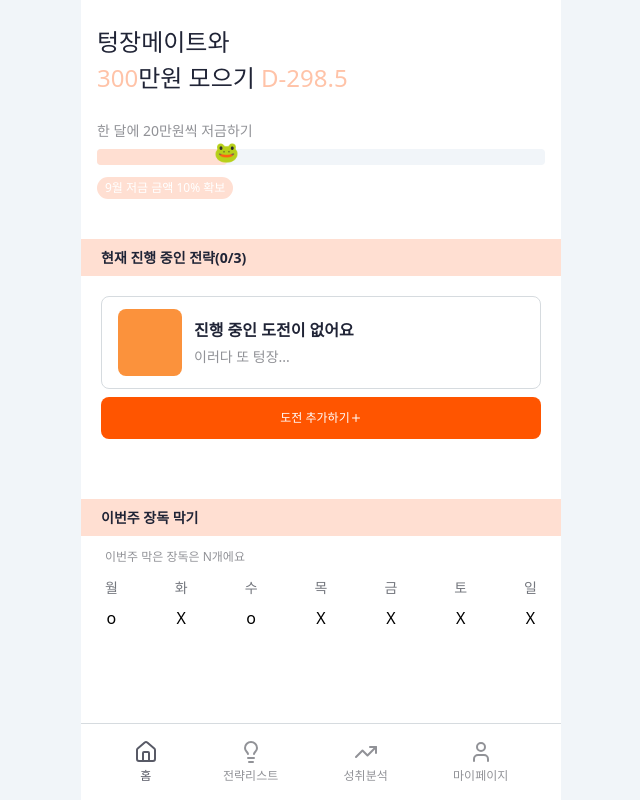
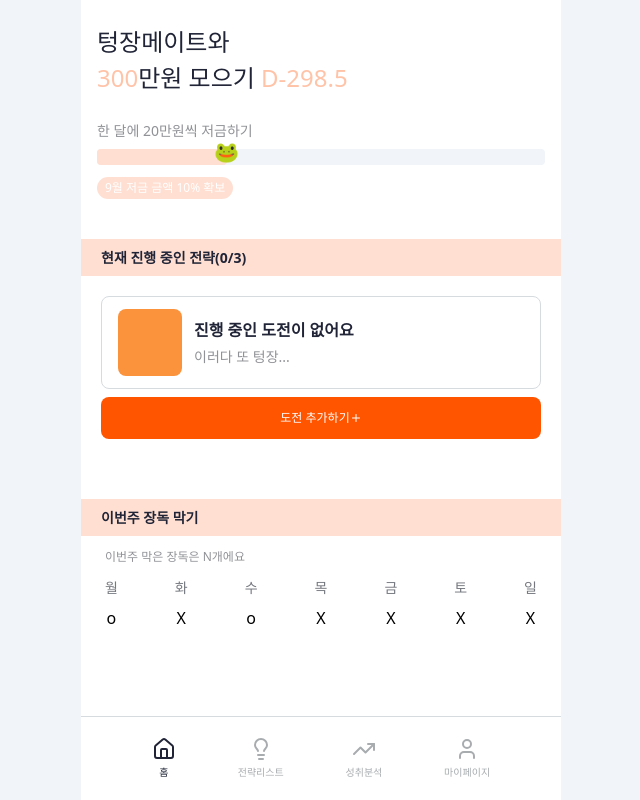
Before and after one commit to 9oormthon-univ/2025_SEASONTHON_TEAM_24_FE, a React (Vite) app: page / in a window 1280 px wide. Shown: the whole page, without its empty margins (319-959 px from the left). Built offline with nearby package versions, Linux system fonts and the light colour scheme.

Commit message:
Style: 하단 nav 스타일 수정

```diff
--- a/src/shared/components/common/BottomNav.tsx
+++ b/src/shared/components/common/BottomNav.tsx
@@ -41,7 +41,7 @@ function BottomNav() {
 
   return (
     <nav className="absolute bottom-0 left-0 right-0 z-50 bg-white border-t border-gray-200">
-      <div className="max-w-md px-4 mx-auto">
+      <div className="max-w-md px-24 py-3 mx-auto">
         <div className="flex items-center justify-around py-2">
           {navItems.map((item) => {
             const isActive = location.pathname === item.path;
@@ -49,17 +49,17 @@ function BottomNav() {
               <button
                 key={item.path}
                 onClick={() => handleNavClick(item.path)}
-                className={`flex flex-col items-center py-2 px-3 rounded-lg transition-colors ${
+                className={`flex flex-col items-center px-3 rounded-lg transition-colors ${
                   isActive
                     ? 'text-gray-700'
                     : 'text-gray-500 hover:text-gray-700'
                 }`}
               >
-                <div className={`mb-1 ${isActive ? 'text-gray-700' : 'text-gray-500'}`}>
+                <div className={`mb-1 ${isActive ? 'text-gray-900' : 'text-gray-400'}`}>
                   {item.icon}
                 </div>
-                <span className={`text-xs font-medium ${
-                  isActive ? 'text-gray-700' : 'text-gray-500'
+                <span className={`text-10 font-medium ${
+                  isActive ? 'text-gray-900' : 'text-gray-400'
                 }`}>
                   {item.label}
                 </span>
```
